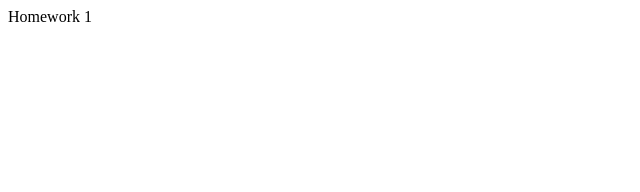
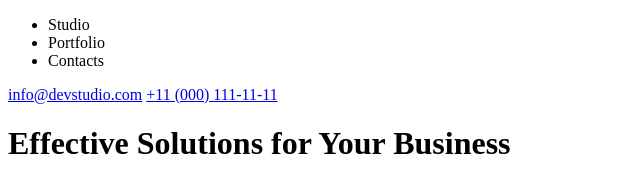
Before and after one commit to tanya-vasylovych/goit-markup-hw-01, a plain HTML site: page index.html in a window 1280 px wide. Shown: the whole page, without its empty margins (0-640 px from the left). Drawn offline with Linux system fonts and the light colour scheme.

Commit message:
Update index.html

```diff
--- a/index.html
+++ b/index.html
@@ -6,8 +6,19 @@
     <title>Document</title>
 </head>
 <body>
-    <header>Homework 1</header>
-    <main></main>
+    <header>
+        <ul>
+            <li>Studio</li>
+            <li>Portfolio</li>
+            <li>Contacts</li>
+        </ul>
+        <a href="mailto:info@devstudio.com">info@devstudio.com</a>
+        <a href="tel:+110001111111">+11 (000) 111-11-11</a>
+    </header>
+    <main>
+        <h1>Effective Solutions
+        for Your Business</h1>
+    </main>
     <footer></footer>
 </body>
 </html>
```
